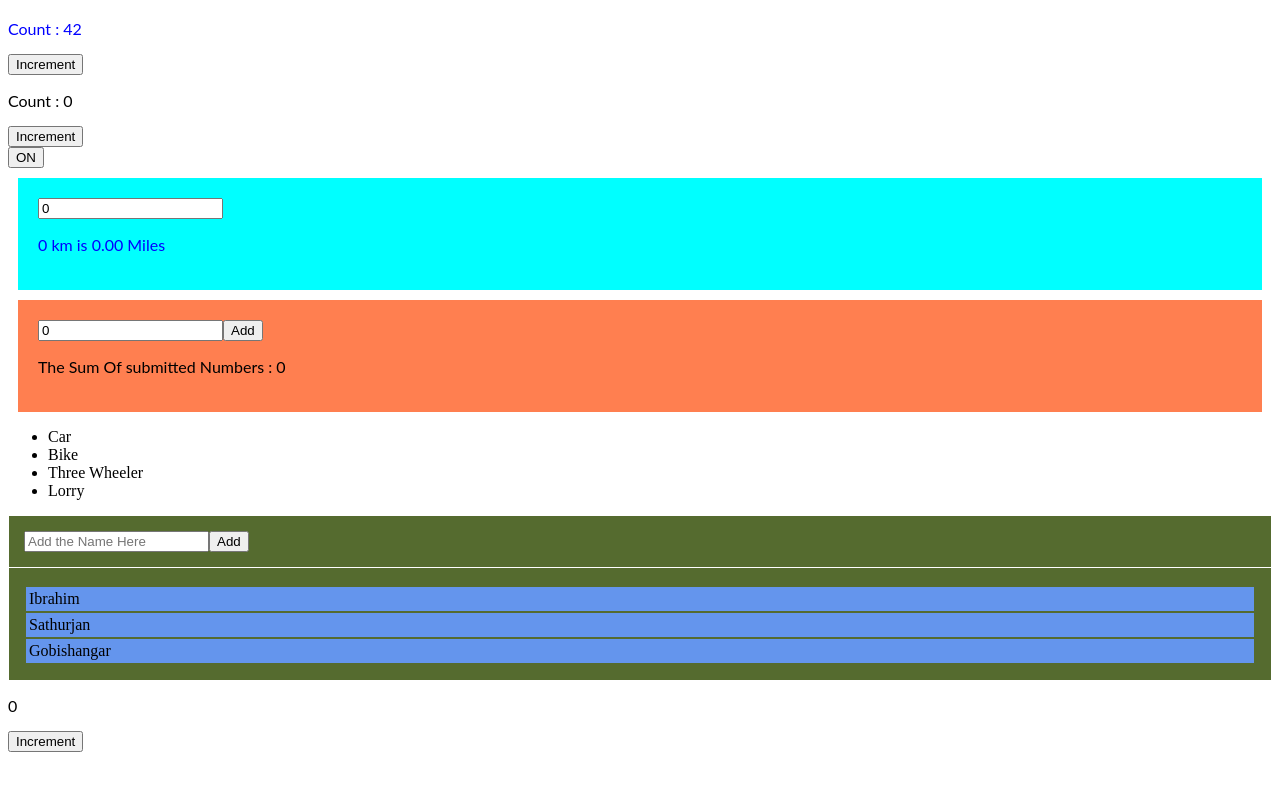
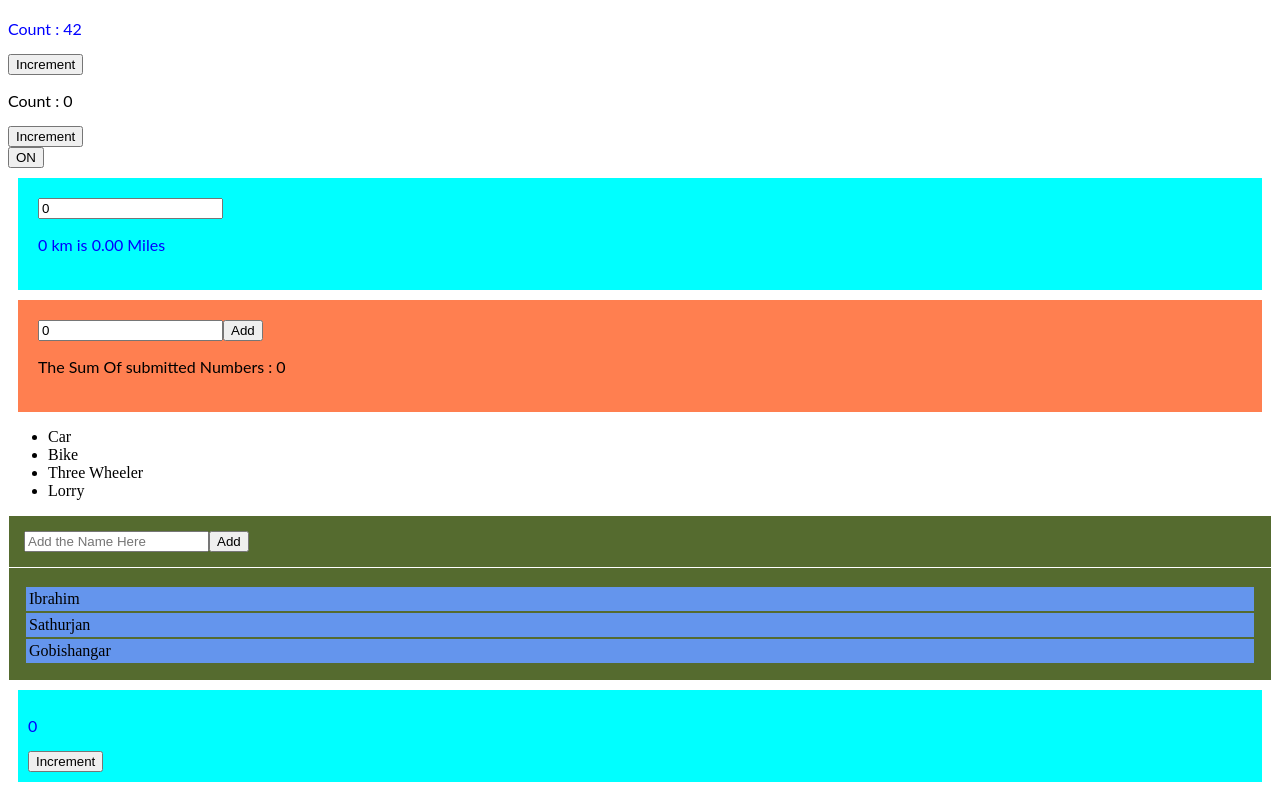
Before and after one commit to j-sathurjan/hello-react-example-ksq4cy, a React app: page / in a window 1280 px wide. Shown: the part 318-1110 px from the top of the page. Before the commit the page ends 1078 px from the top, so only its background shows below. Built offline with nearby package versions, Linux system fonts and the light colour scheme.

Commit message:
3 files modified

```diff
--- a/ReduxCounterApp.js
+++ b/ReduxCounterApp.js
@@ -1,5 +1,6 @@
 import React from 'react';
 import { connect } from 'react-redux';
+import './style.css';
 
 /* react-redux counter App */
 
@@ -13,7 +14,7 @@ function ReduxCounterApp(props) {
     props.incrementCounter(1);
   }
   return (
-    <div>
+    <div class="reduxIncrement">
       <p>{props.count}</p>
       <button onClick={handleClick}>Increment</button>
     </div>
--- a/style.css
+++ b/style.css
@@ -46,3 +46,10 @@ p {
   padding: 3px;
   background-color: cornflowerblue;
 }
+.reduxIncrement {
+  margin: 10px;
+  color: blue;
+  background-color: aqua;
+  padding: 10px;
+  align-content: center;
+}
```
Also changed, not shown: index.js (line endings or trailing spaces).
